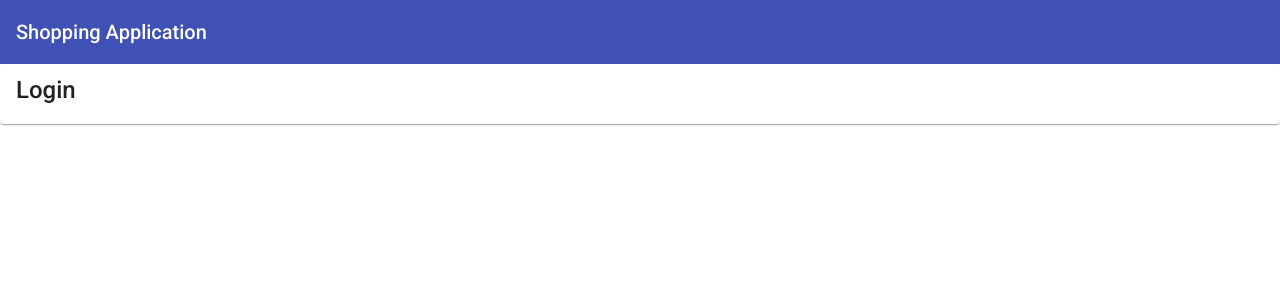
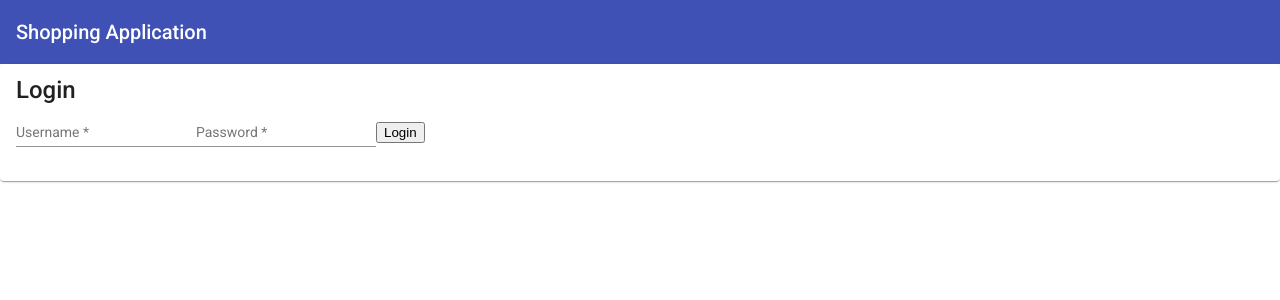
Before and after one commit to rishabhgist/fullstack-soulful-app, an Angular app in the folder frontend/: page / in a window 1280 px wide. Shown: the top 300 px of the page. Built offline with nearby package versions, Linux system fonts and the light colour scheme.

Commit message:
added form fields

```diff
--- a/frontend/src/app/dashboard/dashboard.component.html
+++ b/frontend/src/app/dashboard/dashboard.component.html
@@ -1,6 +1,16 @@
 <mat-card>
     <mat-card-title>Login</mat-card-title>
     <mat-card-content>
-
+            <form action="">
+                <mat-form-field>
+                    <mat-label>Username</mat-label>
+                    <input type="text" required matInput>
+                </mat-form-field>
+                <mat-form-field>
+                    <mat-label>Password</mat-label>
+                    <input type="password" required matInput>
+                </mat-form-field>
+                <button type="submit">Login</button>
+            </form>
     </mat-card-content>
 </mat-card>
```
